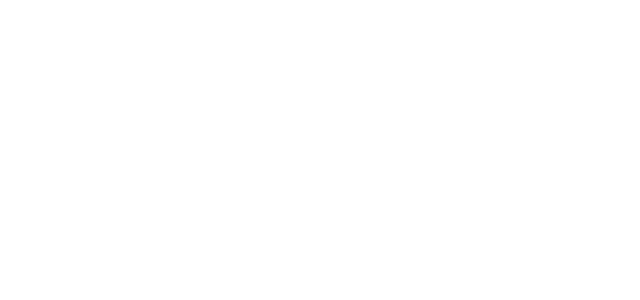
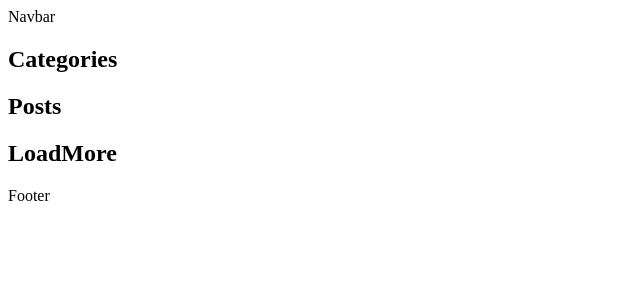
Before and after one commit to Kuldeep9711/Nextjs13_flexible, a Next.js app: page / in a window 1280 px wide. Shown: the top 300 px of the page, without its empty margins (0-640 px from the left). Built offline with nearby package versions, Linux system fonts and the light colour scheme.

Commit message:
add nav and footer

```diff
--- a/app/layout.tsx
+++ b/app/layout.tsx
@@ -1,11 +1,27 @@
+
+
+
+export const metadata = {
+    title: 'Flexibble',
+    description: 'Showcase and discover remarkable developer projects'
+}
+
+
+
 export default function RootLayout({
   children,
 }: {
   children: React.ReactNode
 }) {
   return (
-    <html>
-      <body>{children}</body>
+    <html lang='en'>
+      <body>
+        Navbar
+        <main>
+            {children}
+        </main>
+        Footer
+        </body>
     </html>
   )
 }
--- a/app/page.tsx
+++ b/app/page.tsx
@@ -2,8 +2,10 @@
 
 const Home = () => {
   return (
-    <section>
-
+    <section className='flex-start flex-col paddings mb-16'>
+        <h1>Categories</h1>
+        <h1>Posts</h1>
+        <h1>LoadMore</h1>
     </section>
   )
 }
```
Also changed, not shown: app/globals.css (line endings or trailing spaces).
